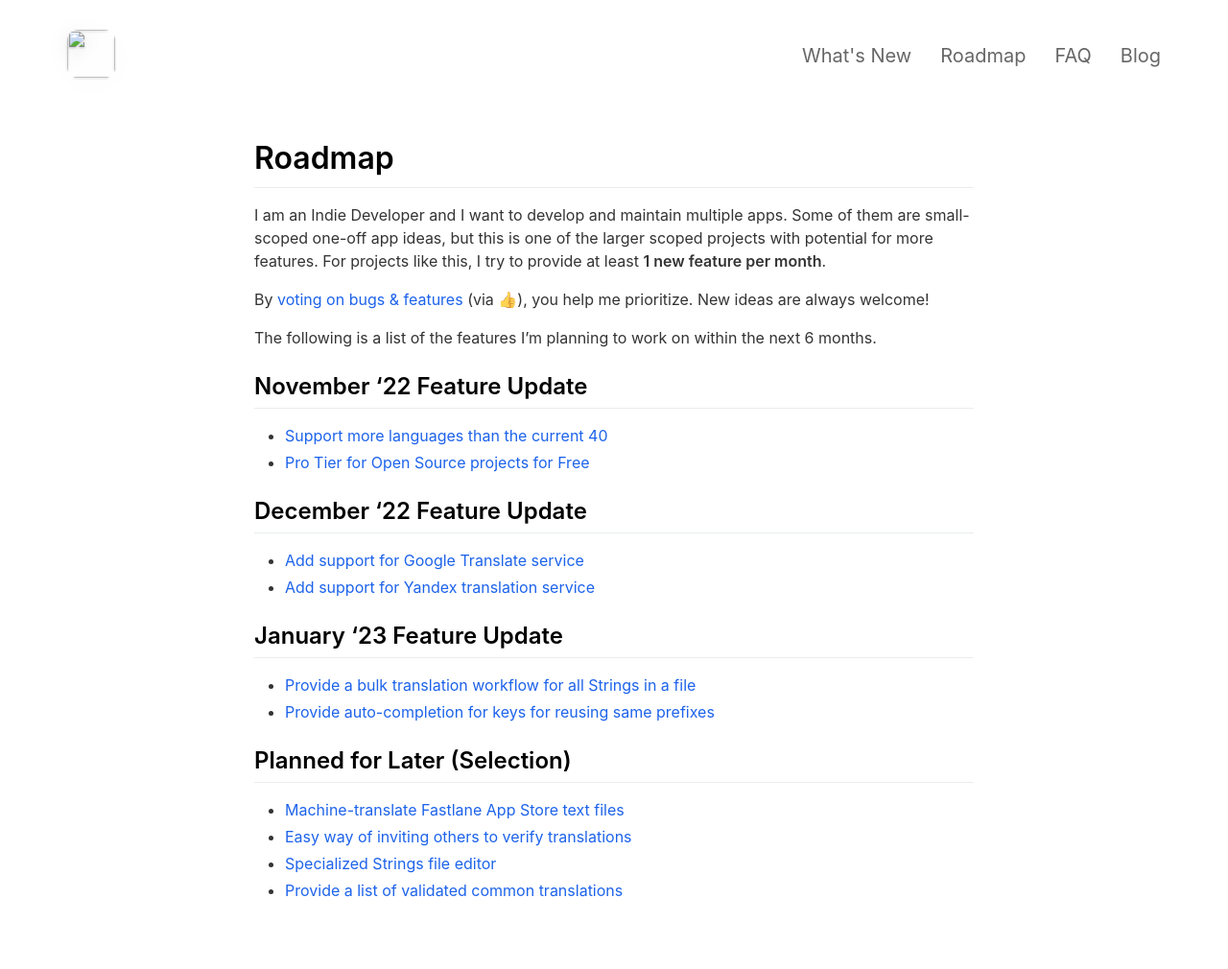
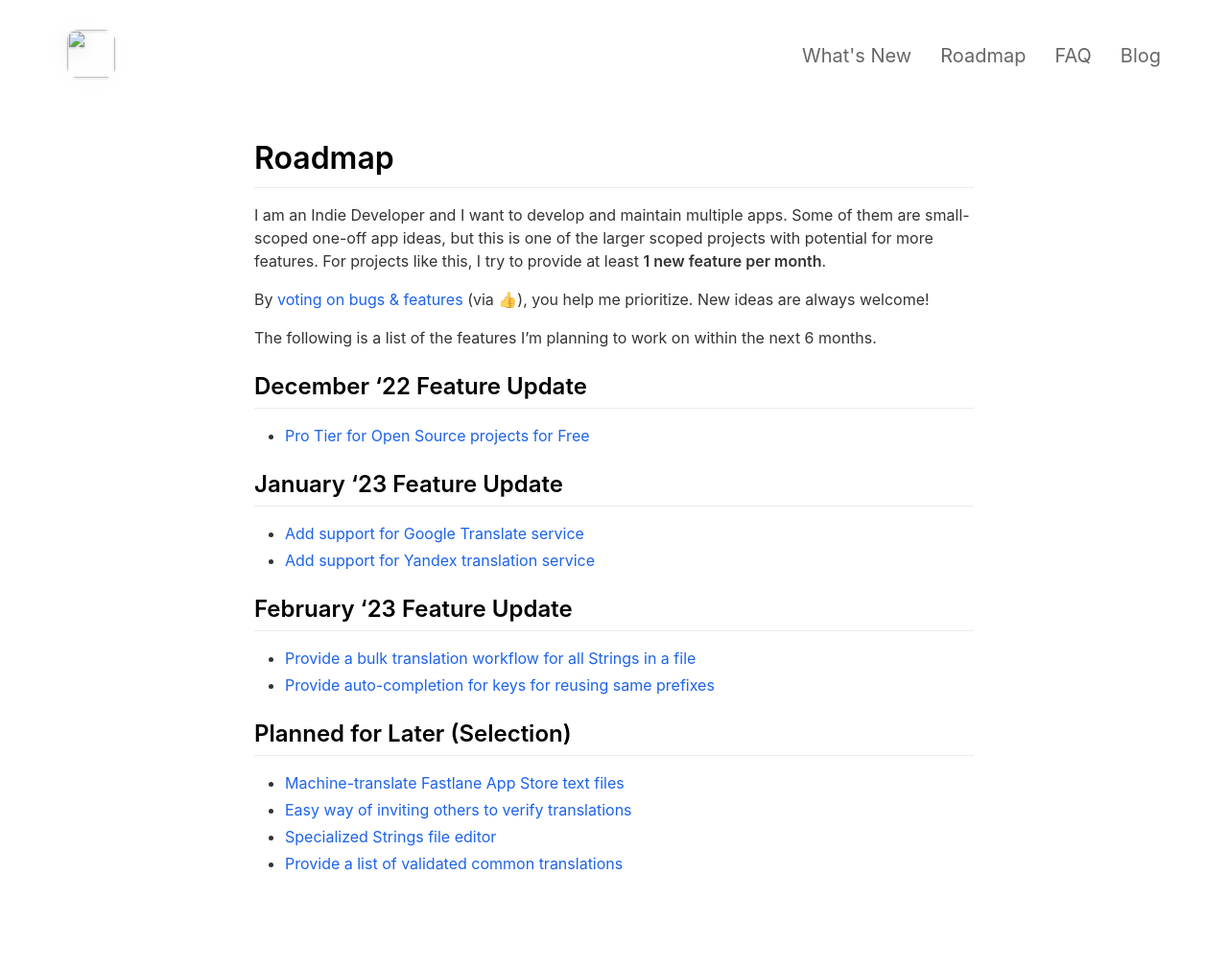
Before and after one commit to FlineDev/SCTranslator-LandingPage, a Jekyll site: the page built from _pages/roadmap.md, in a window 1280 px wide. Shown: the whole page at 96% size. Built offline with Jekyll 4.4.1, drawn with Linux system fonts in a browser that asks for light colours; nearby versions of some CDN libraries; after the commit the page ends 982 px from its top, so only the background shows below that.

Commit message:
Update roadmap after November update

```diff
--- a/_pages/roadmap.md
+++ b/_pages/roadmap.md
@@ -13,17 +13,16 @@ New ideas are always welcome!
 
 The following is a list of the features I'm planning to work on within the next 6 months.
 
-## November '22 Feature Update
+## December '22 Feature Update
 
-* [Support more languages than the current 40](https://github.com/FlineDev/RemafoX/issues/39)
 * [Pro Tier for Open Source projects for Free](https://github.com/FlineDev/RemafoX/issues/10)
 
-## December '22 Feature Update
+## January '23 Feature Update
 
 * [Add support for Google Translate service](https://github.com/FlineDev/RemafoX/issues/11)
 * [Add support for Yandex translation service](https://github.com/FlineDev/RemafoX/issues/4)
 
-## January '23 Feature Update
+## February '23 Feature Update
 
 * [Provide a bulk translation workflow for all Strings in a file](https://github.com/FlineDev/RemafoX/issues/18)
 * [Provide auto-completion for keys for reusing same prefixes](https://github.com/FlineDev/RemafoX/issues/22)
```
